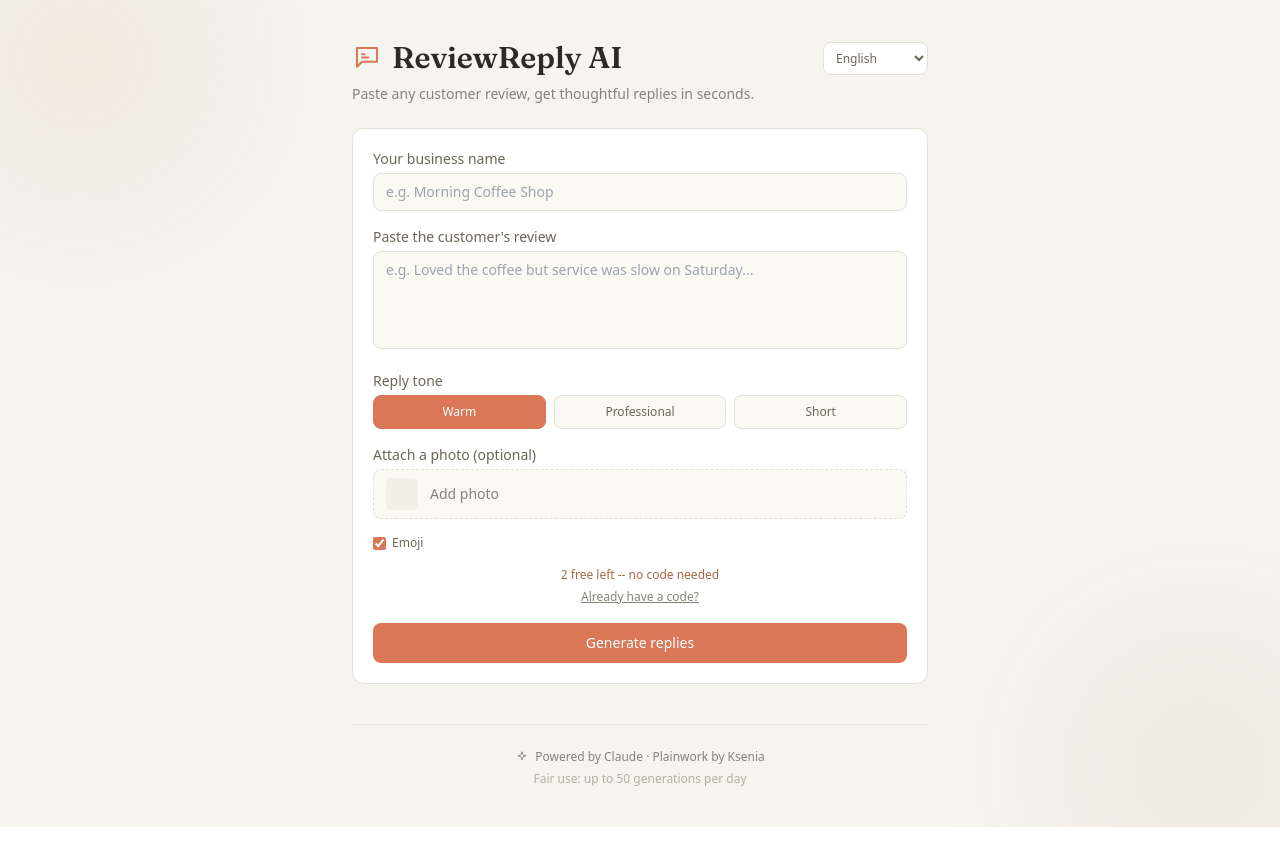
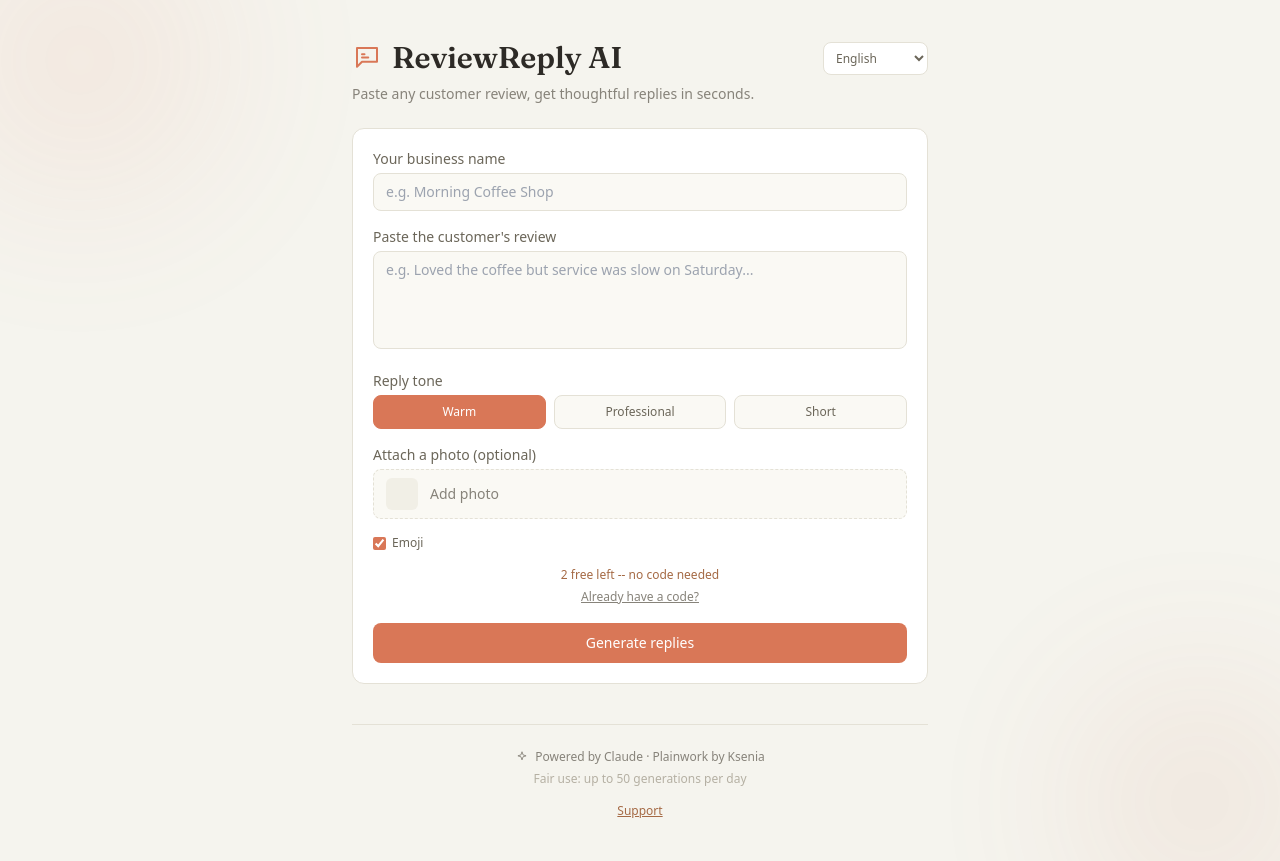
Before and after one commit to kssw117-sudo/reviewreply-ai, a React (Vite) app: page / in a window 1280 px wide. Before the commit the page ends 827 px from the top, so only its background shows below. Built offline with nearby package versions, Linux system fonts and the light colour scheme.

Commit message:
Update App.jsx

```diff
--- a/src/App.jsx
+++ b/src/App.jsx
@@ -38,6 +38,7 @@ export default function ReviewReplyAI() {
   const [error, setError] = useState('');
   const [copiedIdx, setCopiedIdx] = useState(null);
   const [licenseCode, setLicenseCode] = useState(() => localStorage.getItem('rr_licenseCode') || '');
+  const [showSupportEmail, setShowSupportEmail] = useState(false);
   const [unlocked, setUnlocked] = useState(() => localStorage.getItem('rr_unlocked') === 'true');
   const [licenseError, setLicenseError] = useState('');
   const [includeEmoji, setIncludeEmoji] = useState(true);
@@ -648,6 +649,21 @@ Respond ONLY with valid JSON, no markdown, no code fences, in this exact shape:
             <span className="text-xs" style={{ color: '#87837A' }}>Powered by Claude &middot; Plainwork by Ksenia</span>
           </div>
           <span className="text-xs" style={{ color: '#B5B0A3' }}>Fair use: up to 50 generations per day</span>
+          <div className="mt-1">
+            {!showSupportEmail ? (
+              <button
+                onClick={() => setShowSupportEmail(true)}
+                className="text-xs"
+                style={{ color: '#A56A45', background: 'none', border: 'none', cursor: 'pointer', textDecoration: 'underline' }}
+              >
+                Support
+              </button>
+            ) : (
+              <a href="mailto:kssw117@gmail.com" className="text-xs" style={{ color: '#A56A45' }}>
+                kssw117@gmail.com
+              </a>
+            )}
+          </div>
         </div>
       </div>
     </div>
```
